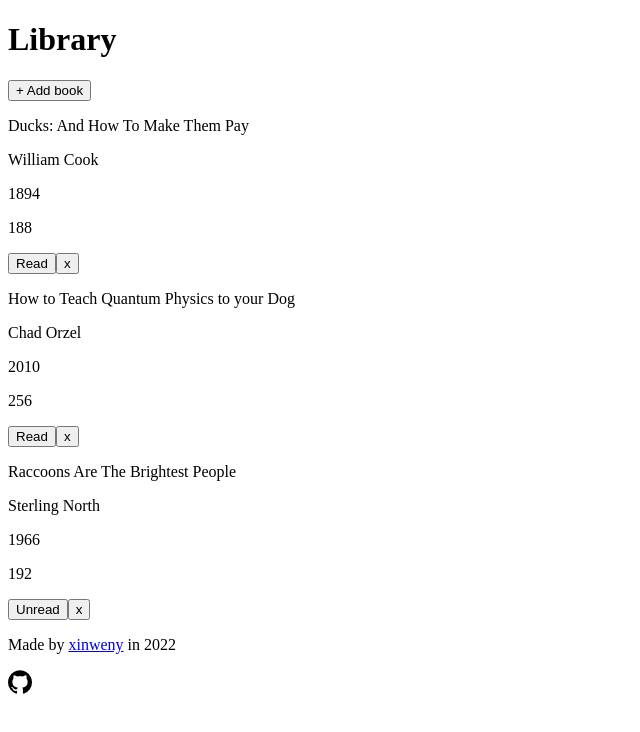
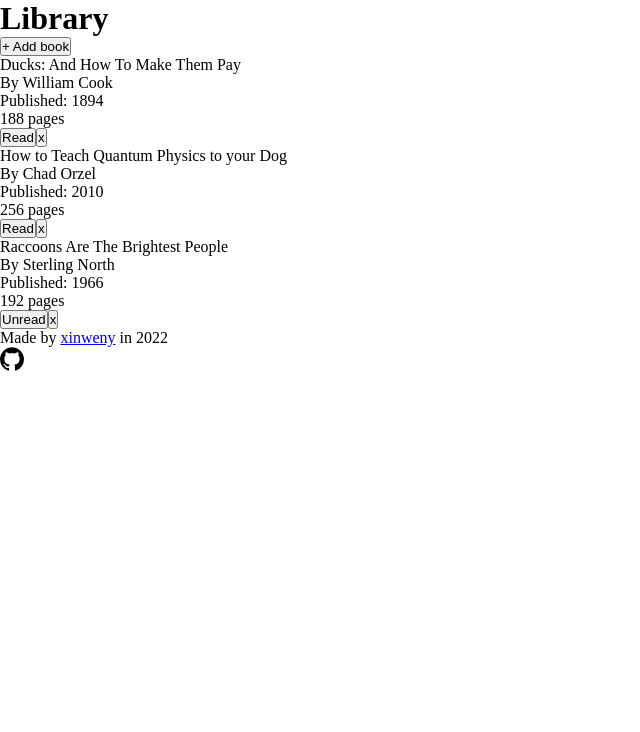
Before and after one commit to xinweny/library, a plain HTML site: page index.html in a window 1280 px wide. Shown: the whole page, without its empty margins (0-640 px from the left). Drawn offline with Linux system fonts and the light colour scheme.

Commit message:
Restructure book card

```diff
--- a/index.html
+++ b/index.html
@@ -14,20 +14,16 @@
   <div class="content">
     <button type="button" id="add-book-btn">+ Add book</button>
     <form name="bookForm" onsubmit="return false;" hidden>
-      <section>
       <input type="text" id="title" name="title" placeholder="Ducks: And How To Make Them Pay" required>
       <label for="title">Title</label>
       <input type="text" id="author" name="author" placeholder="William Cook" required>
       <label for="author">Author</label>
-      </section>
-      <section>
-        <input type="number" id="year" name="year" step="1" placeholder="1894">
+      <input type="number" id="year" name="year" step="1" placeholder="1894" required>
       <label for="year">Year</label>
-        <input type="number" id="pages" name="pages" min="0" step="1" placeholder="188">
+      <input type="number" id="pages" name="pages" min="0" step="1" placeholder="188" required>
       <label for="pages">Pages</label>
       <input type="checkbox" name="read" id="read">
       <label for="read">Read?</label>
-      </section>
       <button id="submit-btn" type="submit">Add book</button>
     </form>
     <div class="card-container"></div>
--- a/main.js
+++ b/main.js
@@ -34,15 +34,25 @@ function createBookCard(book) {
   let element = null;
 
   for (const property in book) {
-    if (property == 'isRead') {
-      element = document.createElement('button');
-      if (book.isRead) element.classList.add('read');
-      element.textContent = book.isRead ? 'Read' : 'Unread';
-      element.addEventListener('click', updateReadStatus);
-    } else {
-      element = document.createElement('p');
-      element.textContent = book[property];
+    element = document.createElement('p');
+    switch(property) {
+      case 'isRead':
+        element = document.createElement('button');
+        if (book.isRead) element.classList.add('read');
+        element.textContent = book.isRead ? 'Read' : 'Unread';
+        element.addEventListener('click', updateReadStatus);
+        break;
+      case 'author':
+        element.textContent = `By ${book[property]}`; break;
+      case 'year':
+        element.textContent = `Published: ${book[property]}`; break;
+      case 'pages':
+        element.textContent = (book[property] === 1) ? `${book[property]} page` : `${book[property]} pages`;
+        break;
+      default:
+        element.textContent = book[property]; break;
     }
+
     card.appendChild(element);
   }
 
--- a/style.css
+++ b/style.css
@@ -0,0 +1,4 @@
+* {
+  margin: 0;
+  padding: 0;
+}
```
Lines whose indentation alone changed are shown as unchanged.
